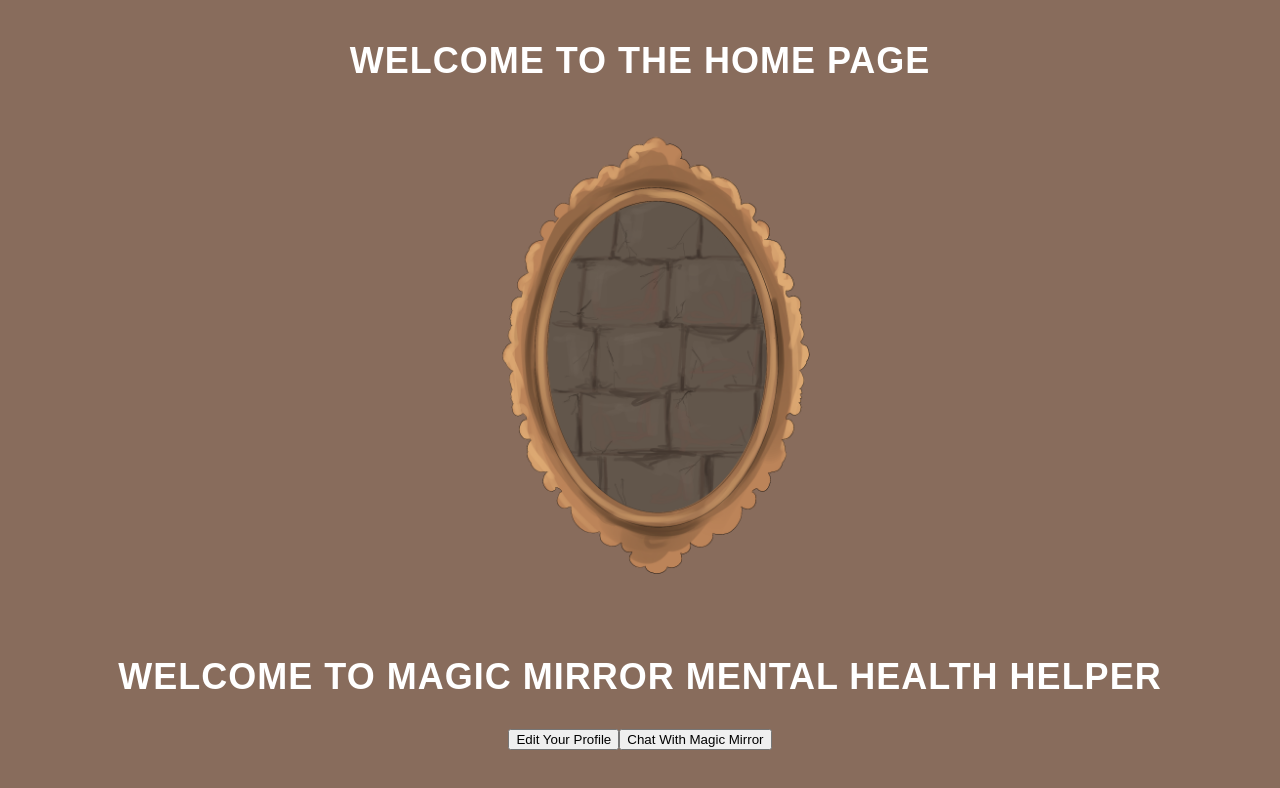
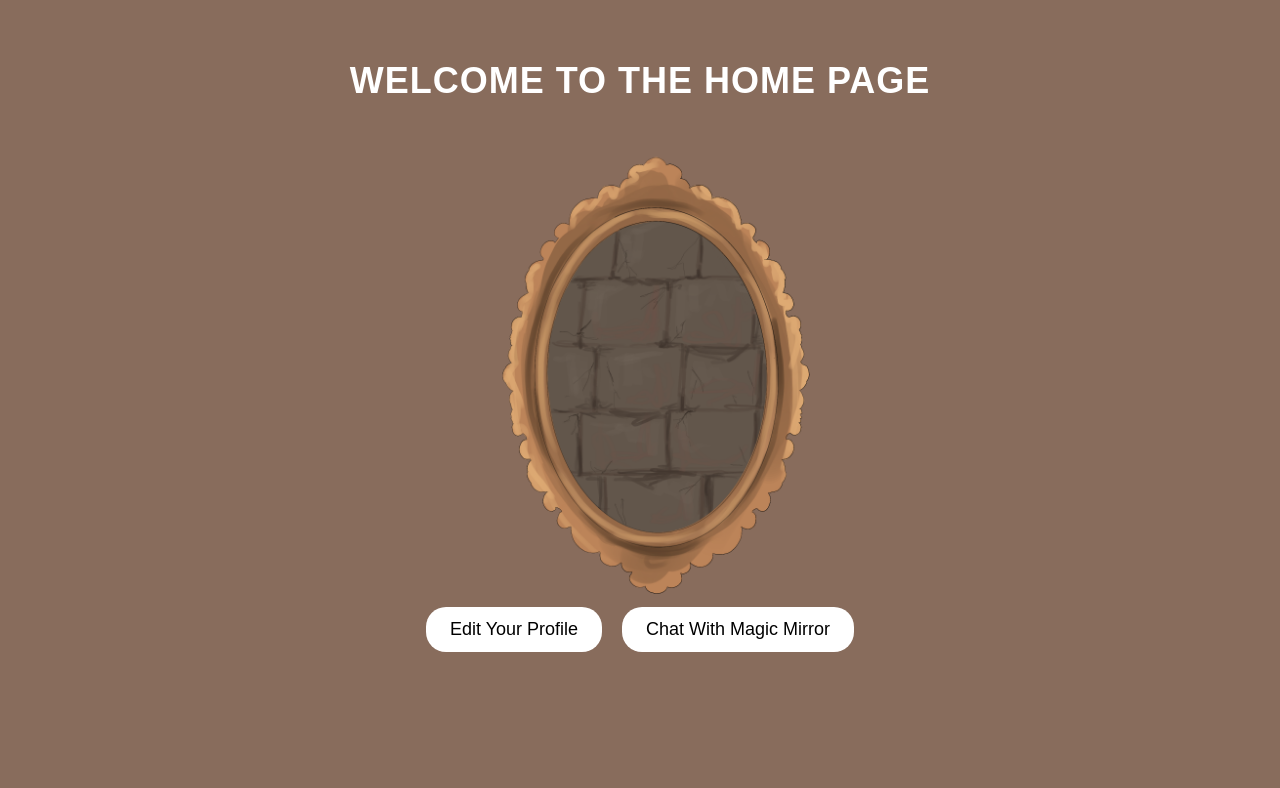
Before and after one commit to Way05/HenHacks25, a React (Create React App) app in the folder henhacks25/: page / in a window 1280 px wide. Shown: the top 788 px of the page. Built offline with nearby package versions, Linux system fonts and the light colour scheme.

Commit message:
CSS for home page buttons

```diff
--- a/henhacks25/src/CSS/home.css
+++ b/henhacks25/src/CSS/home.css
@@ -0,0 +1,68 @@
+/* Ensure the body and html take full height */
+body, html {
+    height: 100%;
+    margin: 0;
+    display: flex;
+    flex-direction: column;
+  }
+
+  /* Home page container to take up full height */
+  .Home {
+    flex: 1;
+    display: flex;
+    flex-direction: column;
+    justify-content: space-between; /* Space out elements */
+    align-items: center;
+    text-align: center; /* Center the text */
+    padding: 20px;
+    position: relative;
+  }
+
+  /* Style for the header (h1) */
+  h1 {
+    font-size: 36px;
+    font-weight: bold;
+    color: #ffffff;
+    margin-top: 30px;
+    margin-bottom: 20px;
+  }
+
+  /* Style for the image */
+  img {
+    max-width: 80%;
+    height: auto;
+    margin-bottom: 20px;
+  }
+
+  /* Navigation buttons container */
+  .nav {
+    width: 100%;
+    display: flex;
+    justify-content: center;
+    position: absolute;
+    bottom: 20px; /* Position the buttons at the bottom */
+  }
+
+  /* Style for the buttons */
+  .nav button {
+    font-size: 18px;
+    padding: 12px 24px;
+    border-radius: 20px;
+    border: none;
+    background-color: #ffffff;
+    color: rgb(0, 0, 0);
+    cursor: pointer;
+    transition: background-color 0.3s ease, transform 0.2s ease;
+    margin: 0 10px; /* Space between the buttons */
+  }
+
+  /* Hover effect */
+  .nav button:hover {
+    background-color: #ea9e78;
+    transform: scale(1.05);
+  }
+
+  /* Click effect */
+  .nav button:active {
+    transform: scale(0.95);
+  }
--- a/henhacks25/src/pages/home.tsx
+++ b/henhacks25/src/pages/home.tsx
@@ -1,13 +1,12 @@
 import React from 'react';
 import { Link } from 'react-router-dom';
-import "../App.css";
+import "../CSS/home.css";
 
 const Home: React.FC = () => {
   return (
     <div className="Home">
       <h1>Welcome to the Home Page</h1>
       <img src="/images/mirror.jpg" alt="" />
-      <h1>Welcome to Magic Mirror Mental Health Helper</h1>
 
       {/* Link to Profile Page */}
       <div className="nav">
```
